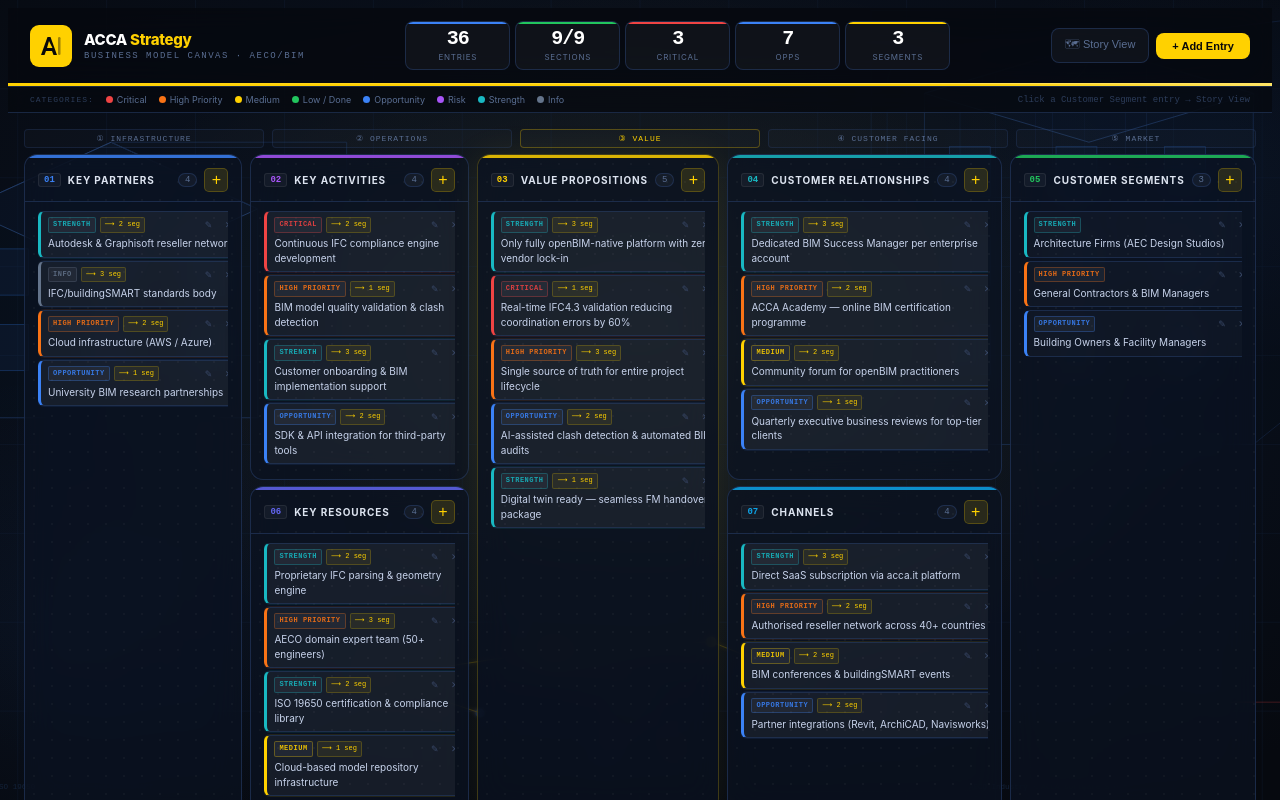
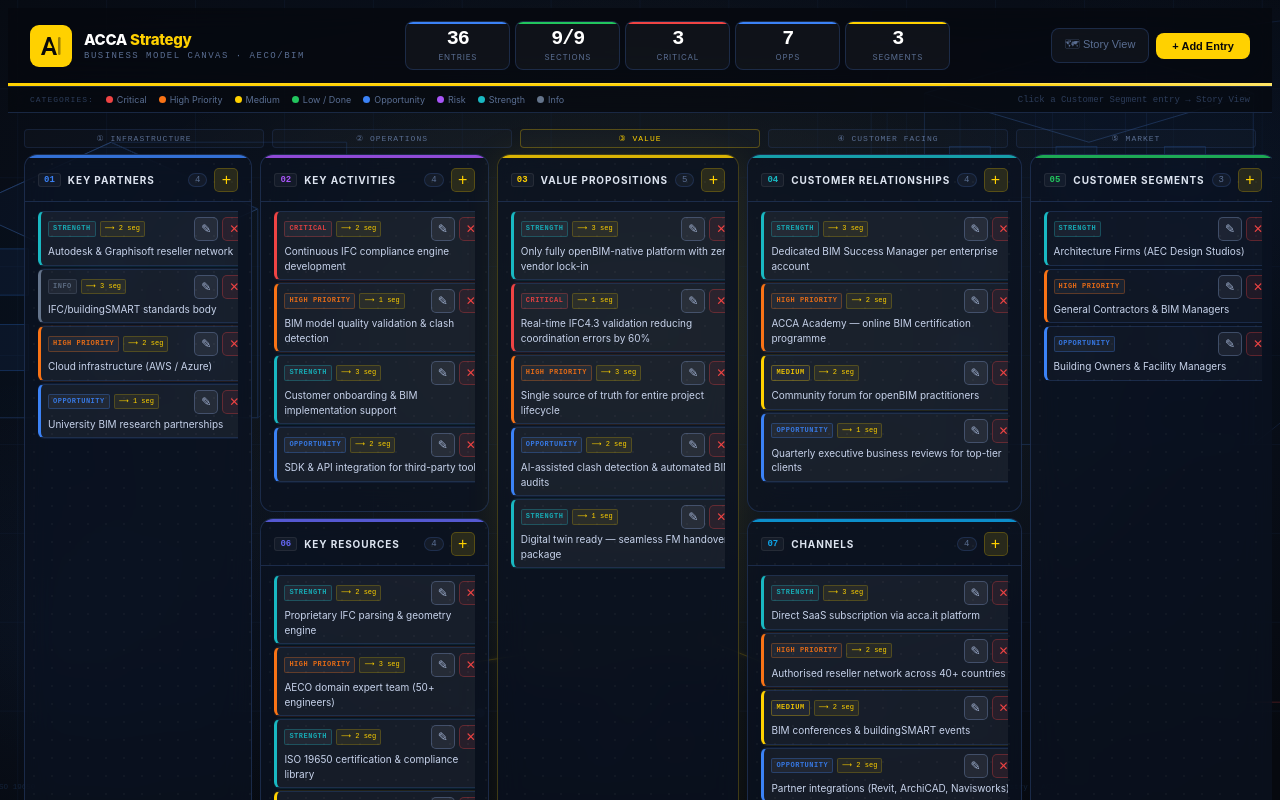
Before and after one commit to jonlewuk-ship-it/EN-Canvas_BMC, a React (Vite) app: page / in a window 1280 px wide. Shown: the top 800 px of the page. Built offline with nearby package versions, Linux system fonts and the light colour scheme; the HTML template or start-up script is replaced by a standard one.

Commit message:
Update App.jsx

```diff
--- a/src/App.jsx
+++ b/src/App.jsx
@@ -224,18 +224,36 @@ function Chip({ entry, onEdit, onDelete, onSegClick, isSegSection, inlineWidth }
           }}>⟶ {entry.segs.length} seg</span>
         )}
         <div style={{ flex:1 }}/>
+
+        {/* EDIT BUTTON (Updated for Visibility) */}
         <button
           onClick={(e)=>{ e.stopPropagation(); onEdit(); }}
           title="Edit"
-          style={{ background:"transparent", border:"none", color:"#3a4a6a", cursor:"pointer",
-            width:16, height:16, borderRadius:3, fontSize:9, display:"flex",
-            alignItems:"center", justifyContent:"center", flexShrink:0 }}>✎</button>
+          style={{
+            background:"rgba(255,255,255,0.06)",
+            border:"1px solid rgba(100,120,160,0.5)",
+            color:"#a0b0d0",
+            cursor:"pointer",
+            width:24, height:24, borderRadius:5,
+            fontSize:12, display:"flex",
+            alignItems:"center", justifyContent:"center", flexShrink:0,
+            transition:"all .2s ease"
+          }}>✎</button>
+
+        {/* DELETE BUTTON (Updated for Visibility) */}
         <button
           onClick={(e)=>{ e.stopPropagation(); onDelete(); }}
           title="Delete"
-          style={{ background:"transparent", border:"none", color:"#3a4a6a", cursor:"pointer",
-            width:16, height:16, borderRadius:3, fontSize:9, display:"flex",
-            alignItems:"center", justifyContent:"center", flexShrink:0 }}>✕</button>
+          style={{
+            background:"rgba(239, 68, 68, 0.08)",
+            border:"1px solid rgba(239, 68, 68, 0.3)",
+            color:"#ef4444",
+            cursor:"pointer",
+            width:24, height:24, borderRadius:5,
+            fontSize:12, display:"flex",
+            alignItems:"center", justifyContent:"center", flexShrink:0,
+            transition:"all .2s ease"
+          }}>✕</button>
       </div>
       <span style={{
         fontSize:10, color:"#c8d4ec", lineHeight:1.45,
```
